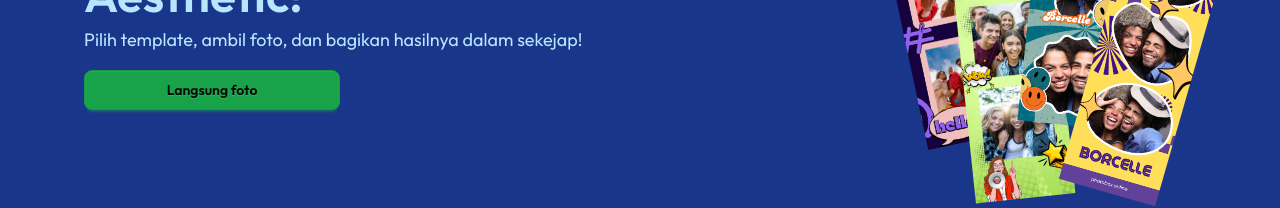
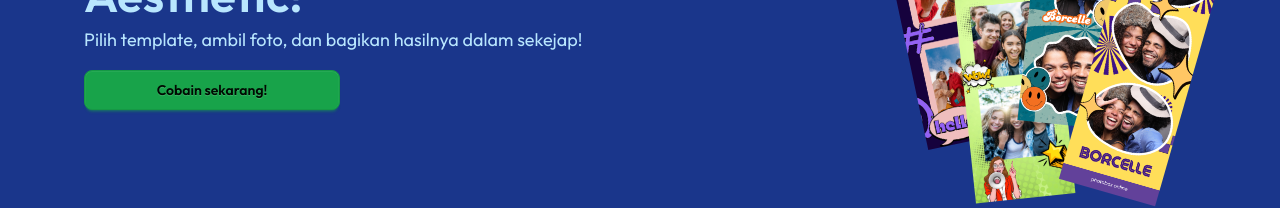
Before and after one commit to AnggaaIs/picapop, a Next.js app: page / in a window 1280 px wide. Shown: the part 388-596 px from the top of the page. Built offline with nearby package versions, Linux system fonts and the light colour scheme; no server answers.

Commit message:
refactor: update button text for improved user engagement

```diff
--- a/src/app/page.tsx
+++ b/src/app/page.tsx
@@ -34,7 +34,7 @@ export default function Home() {
               }}
               className="btn mt-4 btn-success w-full md:w-1/2 btn-wide"
             >
-              Langsung foto
+              Cobain sekarang!
             </button>
           </div>
           <div className="hidden w-full md:flex items-center justify-center md:items-end md:justify-end">
```
